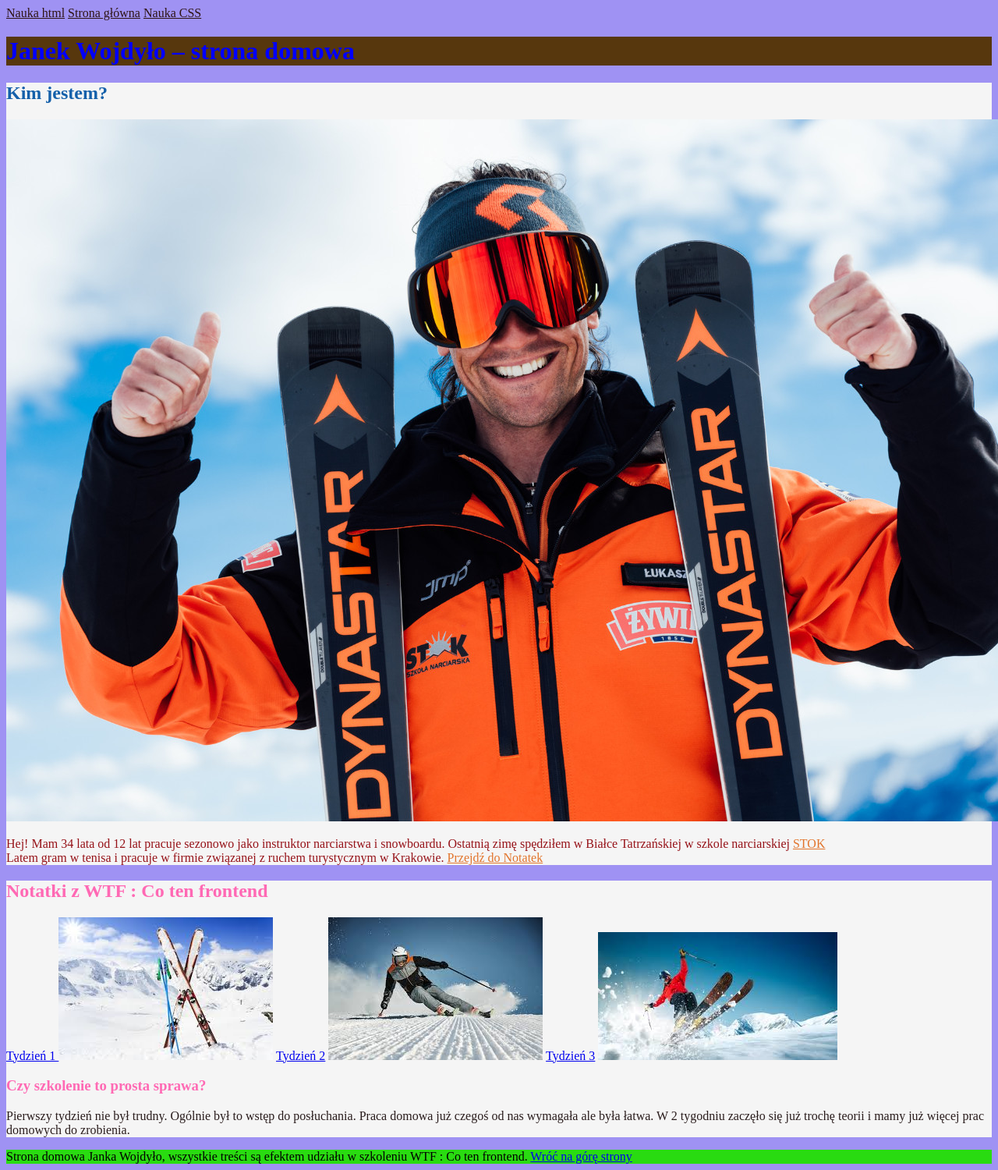
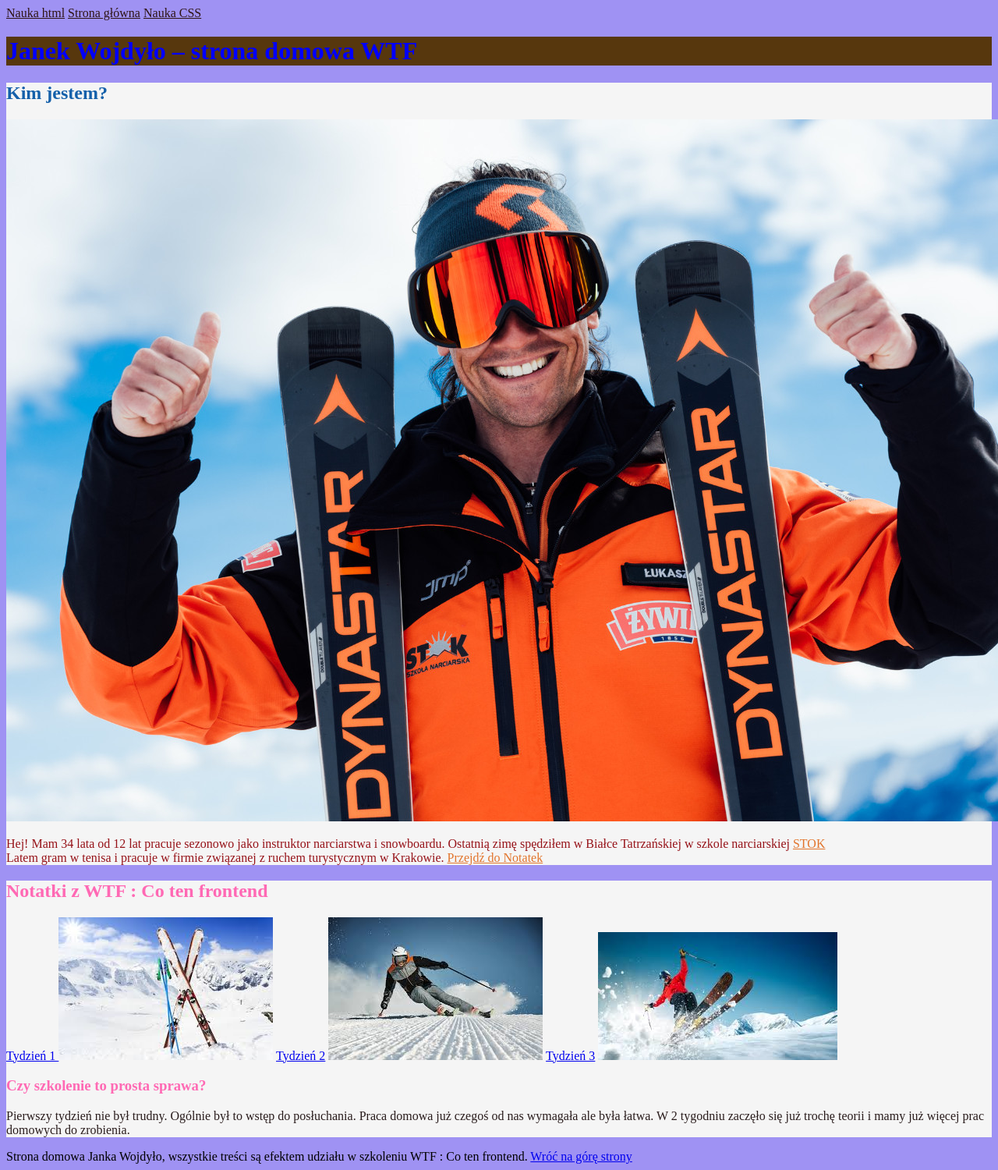
Before and after one commit to janek-wojdylo/homepage, a plain HTML site: page index.html in a window 1280 px wide. Shown: the top 1500 px of the page at 78% size. Drawn offline with Linux system fonts and the light colour scheme.

Commit message:
heading and paragraphs

```diff
--- a/index.html
+++ b/index.html
@@ -19,7 +19,7 @@
     </header>
     <main>
         <header id="top">
-            <h1 id="name"> Janek Wojdyło – strona domowa </h1>
+            <h1 id="name"> Janek Wojdyło – strona domowa WTF</h1>
 
         </header>
         <section>
--- a/style.css
+++ b/style.css
@@ -17,9 +17,7 @@ h2{
 p{
     color:rgb(41, 28, 28)
 }
-footer{
-    background: #29db11;
-}
+
 .hotpink-header {
     color:hotpink;
 }
```
